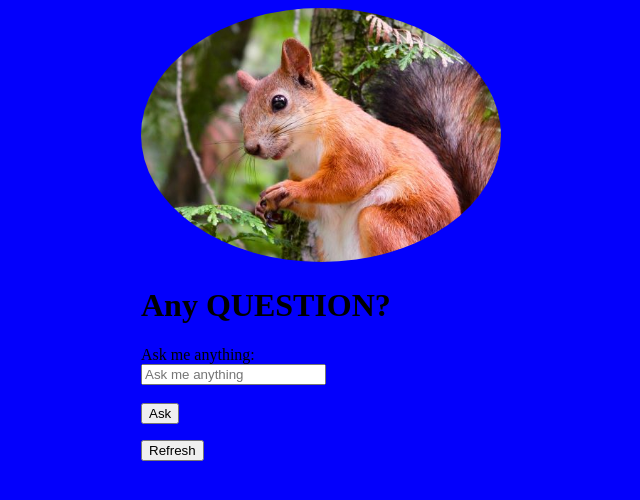
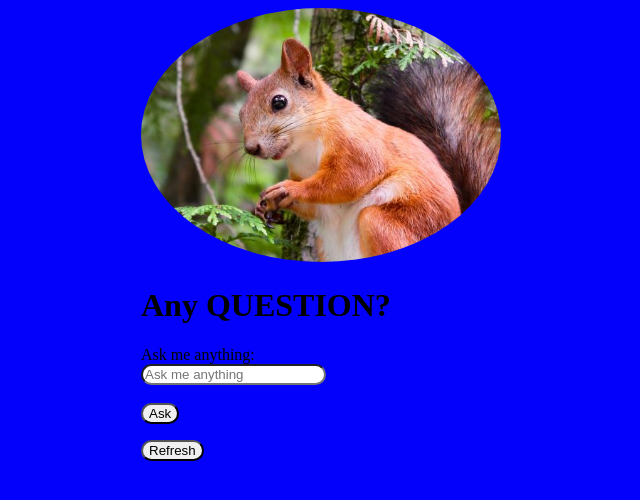
Before and after one commit to derejetolossa/magic8ball, a plain HTML site: page index.html in a window 1280 px wide. Shown: the whole page, without its empty margins (349-989 px from the left). Drawn offline with Linux system fonts and the light colour scheme.

Commit message:
Update styles.css

```diff
--- a/css/styles.css
+++ b/css/styles.css
@@ -1,5 +1,25 @@
 img {
     border-radius: 50%;
+}
+#Enter {
+    border-radius: 25px;
+}
+#Enter:focus {
+    background-color: rgb(250, 152, 152);
+}
+#Enter2 {
+    border-radius: 25px;
+
+}
+#Enter2:hover {
+    background-color: yellow;
+}
+#refresh {
+    border-radius: 25px;
+
+}
+#refresh:hover {
+    background-color: green;
 }
 body {
     margin-left: auto;
```
